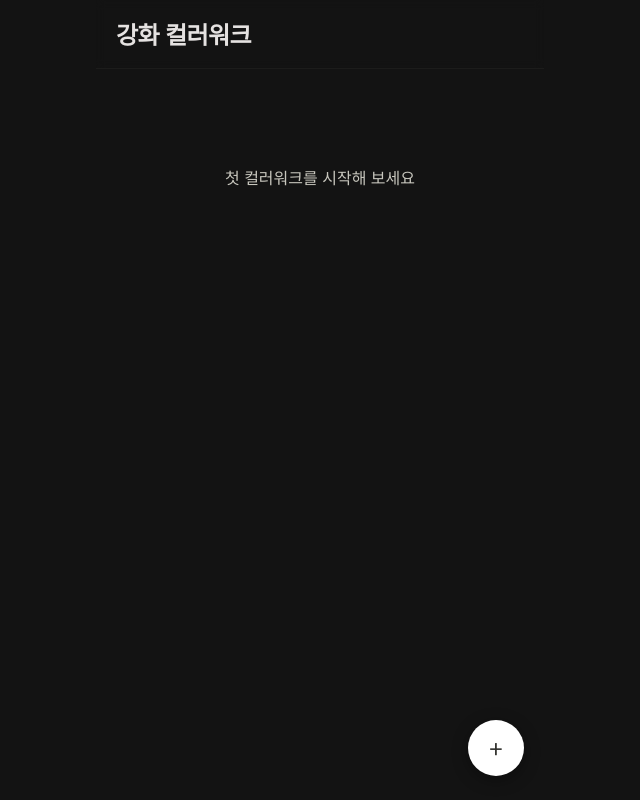
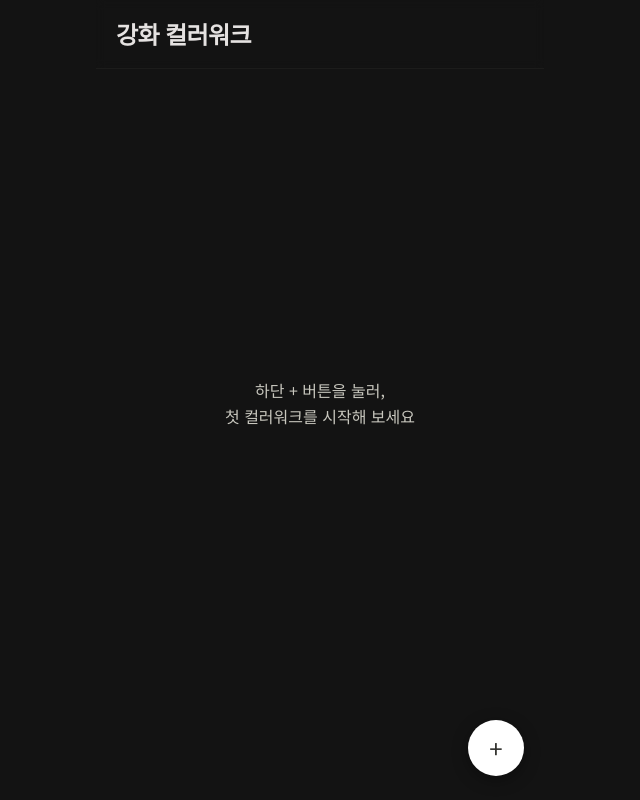
Before and after one commit to nuuco/ganghwa-color-walk, a React (Vite) app: page / in a window 1280 px wide. Both pictures are taken after a click on the button "설치 안내 닫기". Shown: the whole page, without its empty margins (320-960 px from the left). Built offline with nearby package versions, Linux system fonts and the light colour scheme; a web font is replaced by a local one.

Commit message:
EmptyArchive 컴포넌트 텍스트 및 스타일 개선: 안내 문구를 추가하고, 여백 및 텍스트 정렬을 조정하여 사용자 경험 향상. ArchivePage에서 EmptyArchive 표시 조건에 따른 스타일 변경.

```diff
--- a/src/components/archive/EmptyArchive.tsx
+++ b/src/components/archive/EmptyArchive.tsx
@@ -1,7 +1,11 @@
 export function EmptyArchive() {
   return (
-    <div className="flex flex-1 flex-col items-center justify-center px-page py-24 text-center">
-      <p className="text-base text-on-surface-variant">첫 컬러워크를 시작해 보세요</p>
+    <div className="flex flex-1 flex-col items-center justify-center px-page pb-[min(10vh,4rem)] text-center">
+      <p className="text-base leading-relaxed text-on-surface-variant">
+        하단 + 버튼을 눌러,
+        <br />
+        첫 컬러워크를 시작해 보세요
+      </p>
     </div>
   )
 }
--- a/src/pages/ArchivePage.tsx
+++ b/src/pages/ArchivePage.tsx
@@ -125,7 +125,11 @@ export function ArchivePage() {
         viewMode={viewMode}
         onViewModeChange={setViewMode}
       />
-      <div className="min-h-0 flex-1 overflow-y-auto">
+      <div
+        className={
+          isEmpty ? 'flex min-h-0 flex-1 flex-col' : 'min-h-0 flex-1 overflow-y-auto'
+        }
+      >
         {isEmpty ? (
           <EmptyArchive />
         ) : (
```
